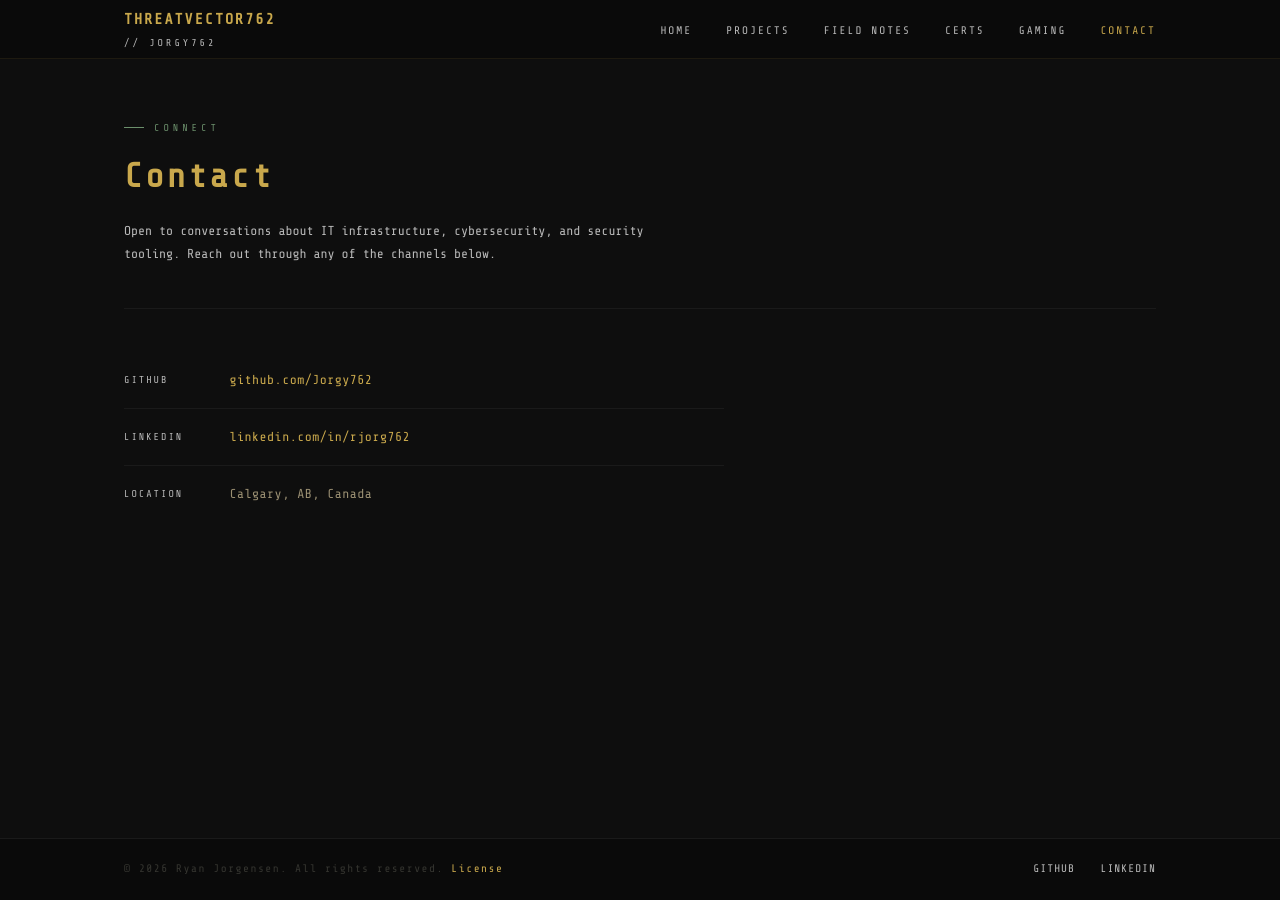
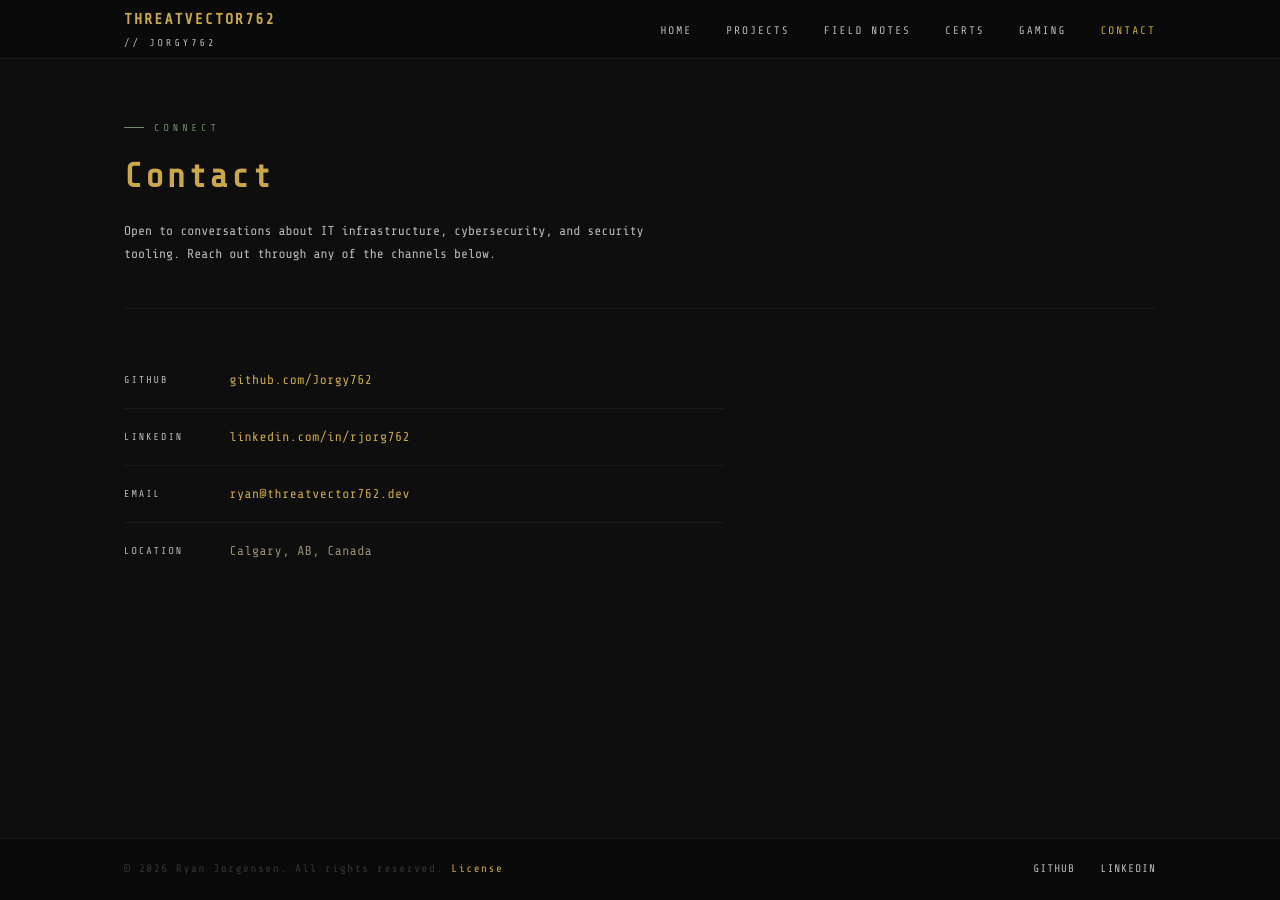
Before and after one commit to Jorgy762/jorgy762.github.io, a Jekyll site: the page built from contact.html, in a window 1280 px wide. Built offline with Jekyll 4.4.1, drawn with Linux system fonts in a browser that asks for light colours.

Commit message:
Add email to contact page

```diff
--- a/contact.html
+++ b/contact.html
@@ -21,6 +21,10 @@ description: Get in touch with Jorgy762.
       <a href="https://www.linkedin.com/in/rjorg762/" target="_blank" rel="noopener" class="contact-value">linkedin.com/in/rjorg762</a>
     </div>
     <div class="contact-row">
+      <span class="contact-label">Email</span>
+      <a href="mailto:ryan@threatvector762.dev" class="contact-value">ryan@threatvector762.dev</a>
+    </div>
+    <div class="contact-row">
       <span class="contact-label">Location</span>
       <span class="contact-value" style="color:var(--text-dim);">Calgary, AB, Canada</span>
     </div>
```
